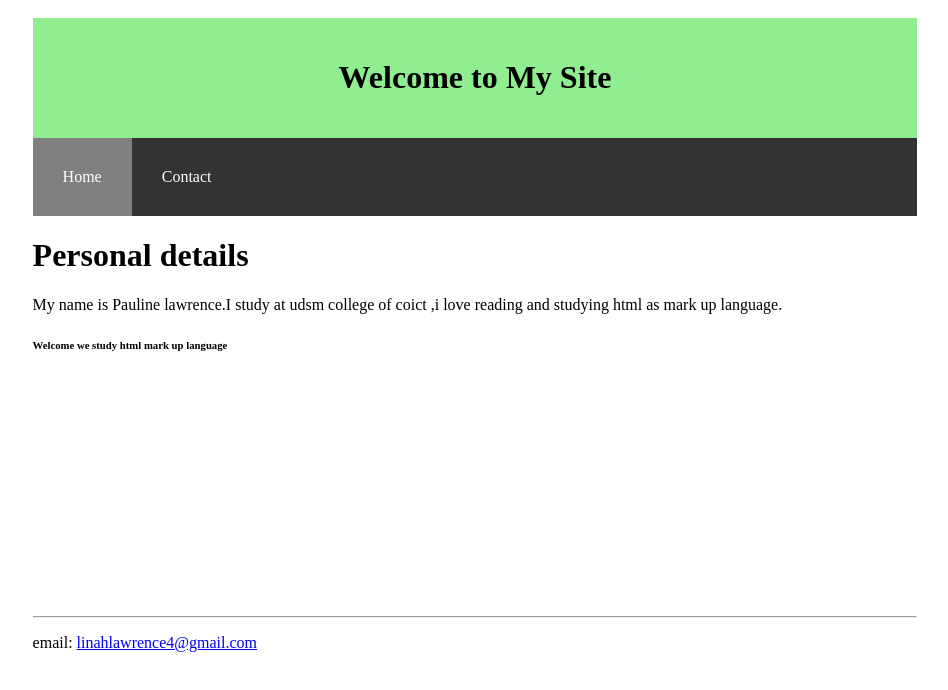
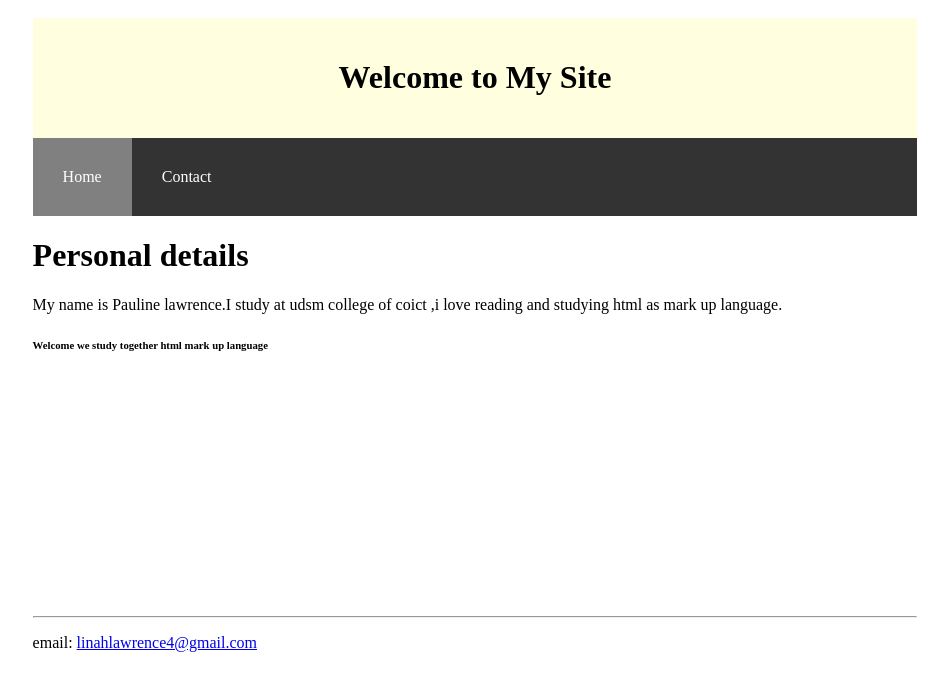
Before and after one commit to Linah106/linah106.github.io, a plain HTML site: page index.html in a window 1280 px wide. Shown: the whole page, without its empty margins (165-1113 px from the left). Drawn offline with Linux system fonts and the light colour scheme.

Commit message:
update index.html

```diff
--- a/index.html
+++ b/index.html
@@ -10,7 +10,7 @@
     margin:auto;
   }
     .header{
-      background-color:lightgreen;
+      background-color:lightyellow;
       text-align:center;
       padding:20px;
       color:black;
@@ -73,7 +73,7 @@ li a:hover {
     <div class="menu">
        <h1>Personal details</h1>
       <p>My name is Pauline lawrence.I study at udsm college of coict ,i love reading and studying html as mark up language.</p>
-      <p> <h6> Welcome we study html mark up language</h6></p>
+      <p> <h6> Welcome we study together html mark up language</h6></p>
     </div>
     <div class="footer">
       <hr>
```
